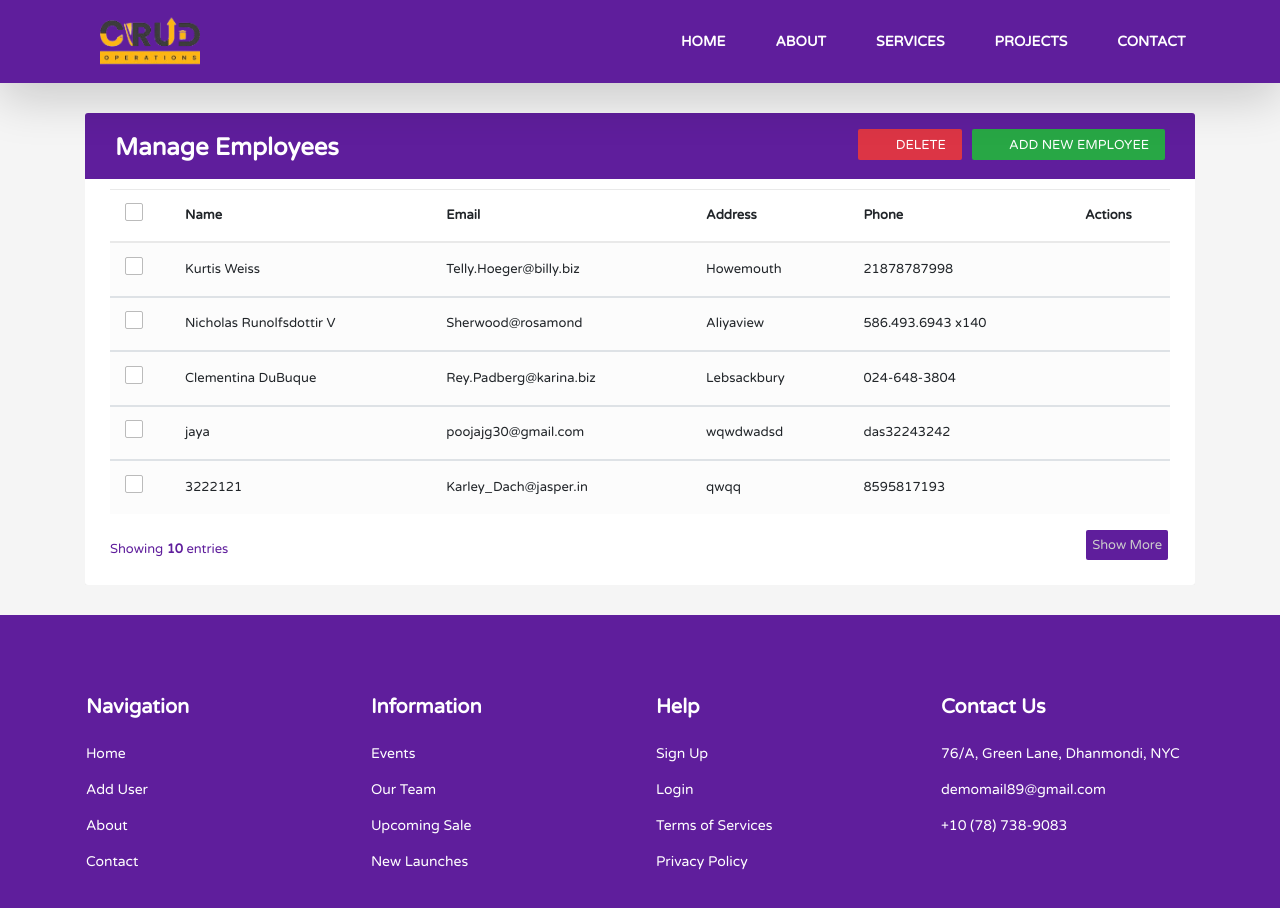
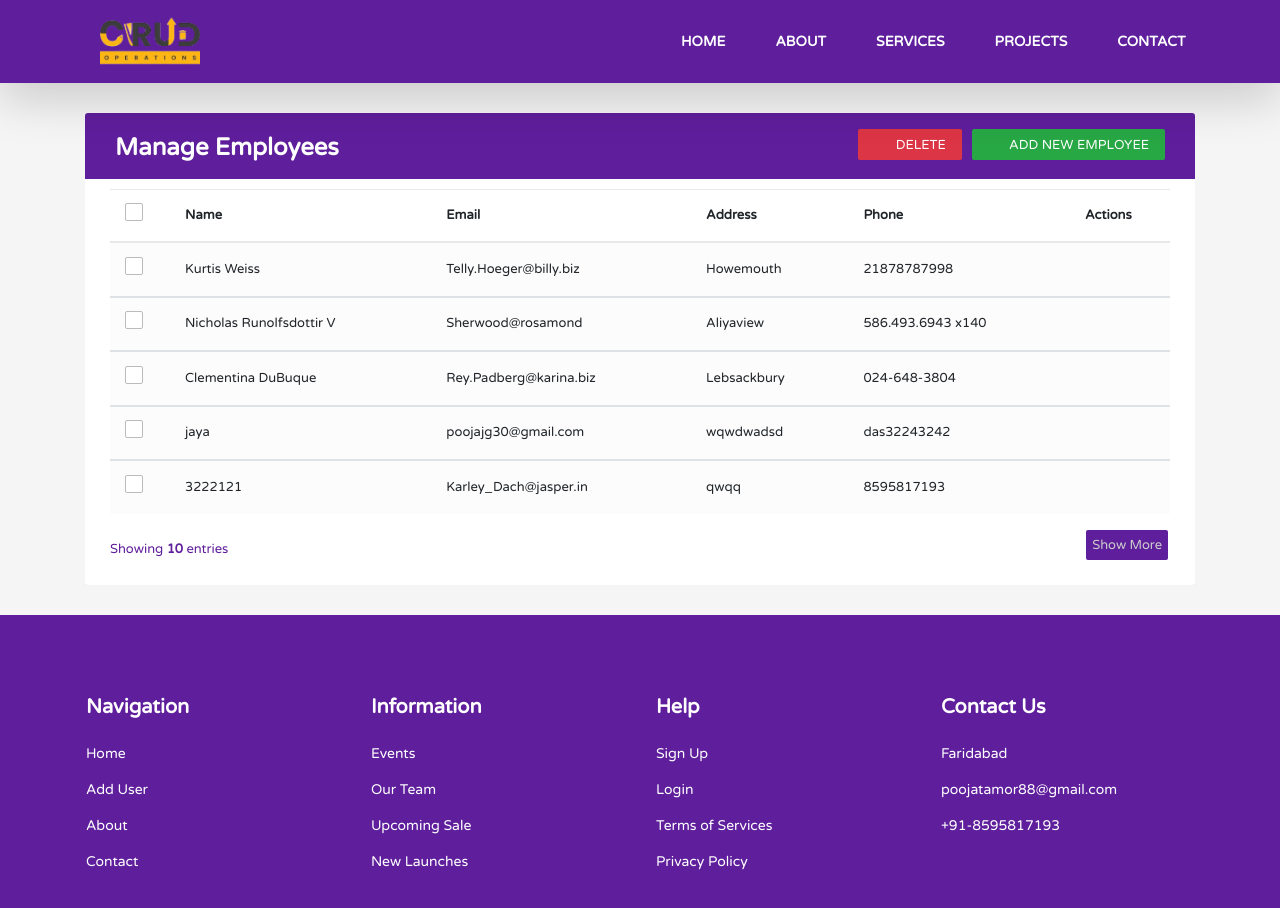
Before and after one commit to PoojaTamor/React-CRUD-APP, a React (Vite) app: page / in a window 1280 px wide. Shown: the top 908 px of the page. Built offline with nearby package versions, Linux system fonts and the light colour scheme; data requests are answered from the project's data file.

Commit message:
Update Footer.jsx

```diff
--- a/src/Footer.jsx
+++ b/src/Footer.jsx
@@ -32,9 +32,9 @@ const Footer = () => {
                         </div>
                         <div className="col-sm-6 col-md-6 col-lg-3  padding_1x">
                             <h5>Contact Us</h5>
-                            <a href="#">76/A, Green Lane, Dhanmondi, NYC</a>
-                            <a href="#">demomail89@gmail.com</a>
-                            <a href="#">+10 (78) 738-9083</a>
+                            <a href="#">Faridabad</a>
+                            <a href="mailto:poojatamor88@gmail.com">poojatamor88@gmail.com</a>
+                            <a href="tel:+91-8595817193">+91-8595817193</a>
 
                         </div>
 
```
